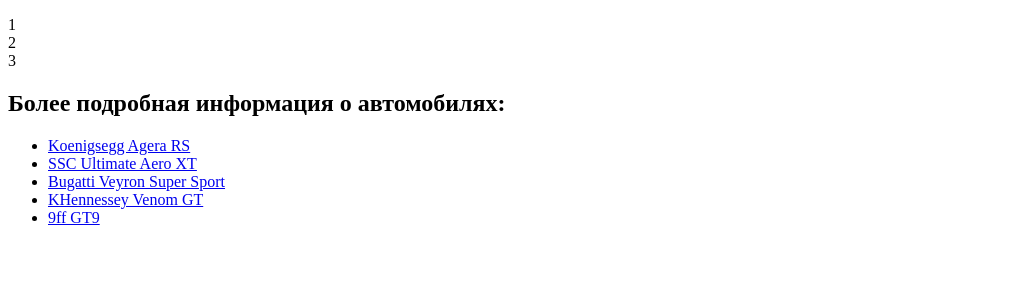
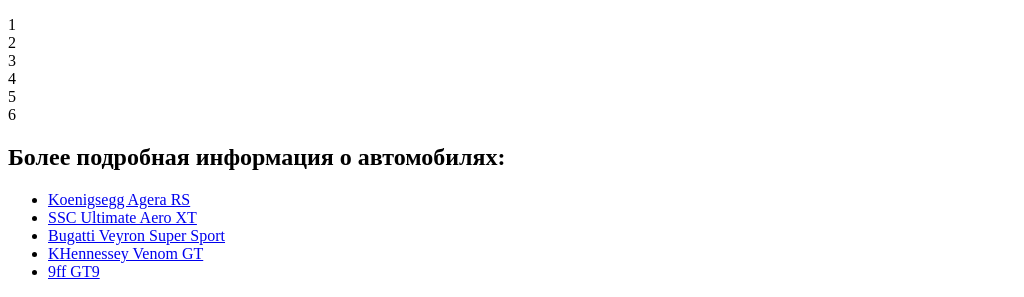
Before and after one commit to BasSergey/lesson2, a plain HTML site: page index.html in a window 1280 px wide. Shown: the part 2533-2830 px from the top of the page, without its empty margins (0-1024 px from the left). Before the commit the page ends 2776 px from the top, so only its background shows below. Drawn offline with Linux system fonts and the light colour scheme.

Commit message:
Created develop branche. Added 3 more divs

```diff
--- a/index.html
+++ b/index.html
@@ -41,7 +41,11 @@
 <div>1</div>
 <div>2</div>
 <div>3</div>
-
+</div>
+<div class="container">
+    <div>4</div>
+    <div>5</div>
+    <div>6</div>
 </div>
 <h2>Более подробная информация о автомобилях:</h2>
 <nav>
```
